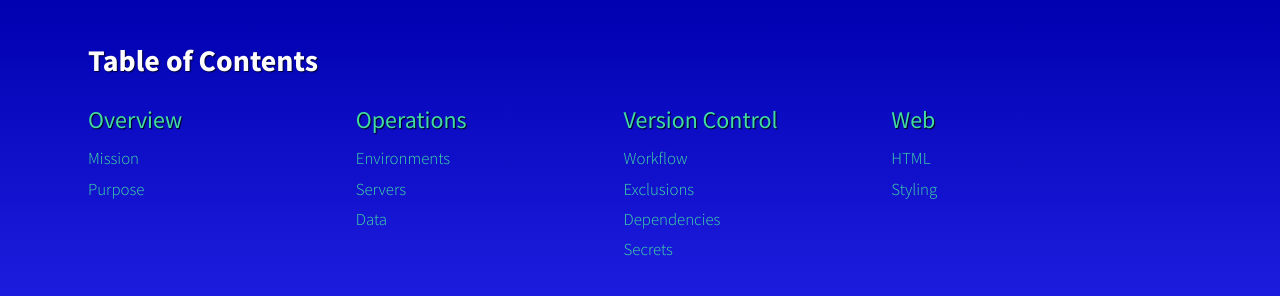
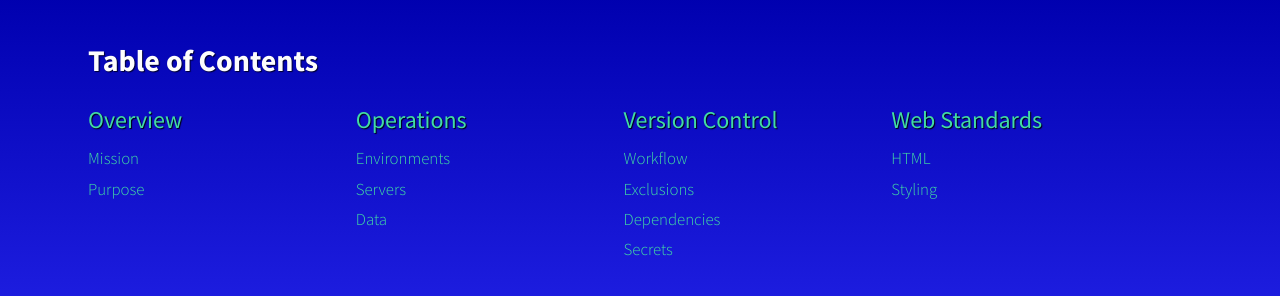
Before and after one commit to wdbp/wdbp.github.io, a Jekyll site: the page built from index.html, in a window 1280 px wide and 900 px high. Shown: the part 340-636 px from the top of the window. Built offline with Jekyll 4.4.1, drawn with Linux system fonts in a browser that asks for light colours.

Commit message:
Updates to data yaml.

```diff
--- a/_data/contents.yml
+++ b/_data/contents.yml
@@ -27,11 +27,11 @@
       - { name: "Dependencies", url: dependencies }
       - { name: "Secrets", url: secrets }
     next:
-      - { name: "Web", url: web }
+      - { name: "Web Standards", url: web }
     prev:
       - { name: "Overview", url: overview }
 
-  - title: "Web"
+  - title: "Web Standards"
     url: web
     bookmarks:
       - { name: "HTML", url: html }
@@ -50,7 +50,7 @@
     next:
       - { name: "PHP", url: php }
     prev:
-      - { name: "Web", url: web }
+      - { name: "Web Standards", url: web }
 
   - title: "PHP"
     url: php
```
